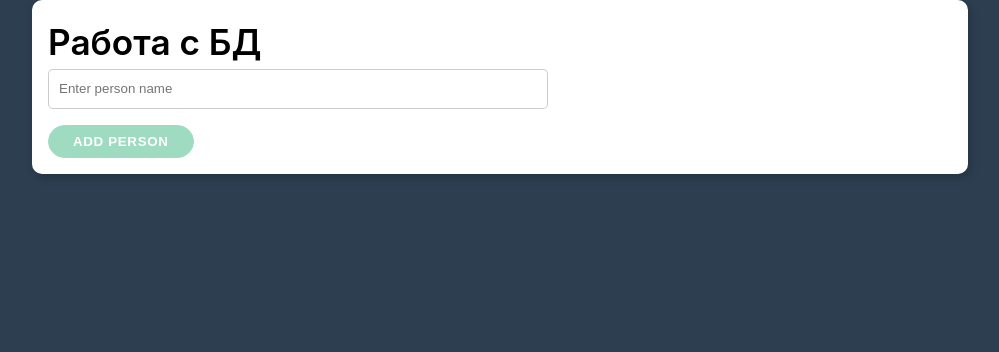
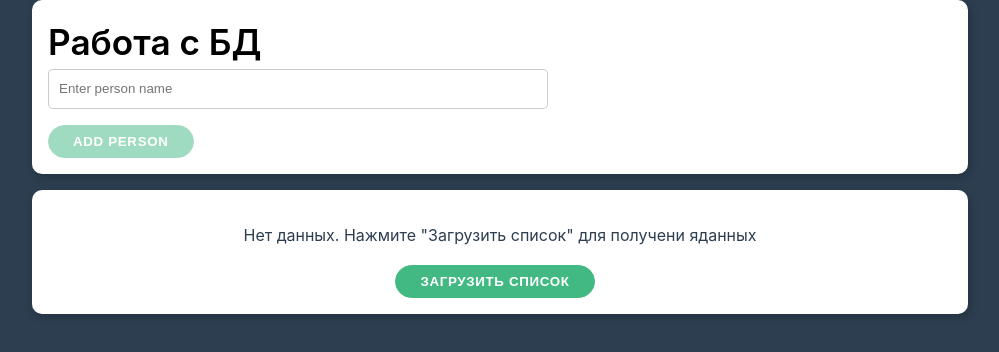
Before and after one commit to kovaldos/Vue_3_Course, a Vue app in the folder Module6/: page / in a window 1280 px wide. Shown: the top 352 px of the page, without its empty margins (140-1139 px from the left). Built offline with nearby package versions, Linux system fonts and the light colour scheme.

Commit message:
feat: add list component

```diff
--- a/Module6/src/App.vue
+++ b/Module6/src/App.vue
@@ -6,18 +6,22 @@
           @submitForm="addPerson">
       </add-person-form>
     </div>
+    <persons-list :persons="persons" @loadData="loadData"></persons-list>
   </div>
 </template>
 
 <script>
 
 import AddPersonForm from "@/components/AddPersonForm.vue";
+import PersonsList from "@/components/PersonsList.vue";
 
 const URL = "https://vue-app-http-ab1dd-default-rtdb.firebaseio.com/persons.json";
 export default {
-  components: {AddPersonForm},
+  components: {PersonsList, AddPersonForm},
   data() {
-    return {}
+    return {
+      persons: []
+    }
   },
   methods: {
     async addPerson(data) {
@@ -31,6 +35,9 @@ export default {
         })
       });
       const fbData = await response.json();
+    },
+    loadData() {
+      console.log('loaded')
     }
   }
 }
--- /dev/null
+++ b/Module6/src/components/PersonsList.vue
@@ -0,0 +1,28 @@
+<template>
+  <div v-if="persons.length > 1">
+    <ul class="list">
+      <li class="card" v-for="person in persons">
+        {{ person }}
+      </li>
+    </ul>
+  </div>
+  <div class="card center" v-else>
+    <p>Нет данных. Нажмите "Загрузить список" для получени яданных</p>
+    <custom-btn class="primary" @click="$emit('loadData')">Загрузить список</custom-btn>
+  </div>
+</template>
+
+<script>
+import CustomBtn from "@/components/UI/CustomBtn.vue";
+
+export default {
+  name: "PersonsList",
+  components: {CustomBtn},
+  props: ["persons"],
+  emits: ["loadData"]
+}
+</script>
+
+<style scoped>
+
+</style>
```
